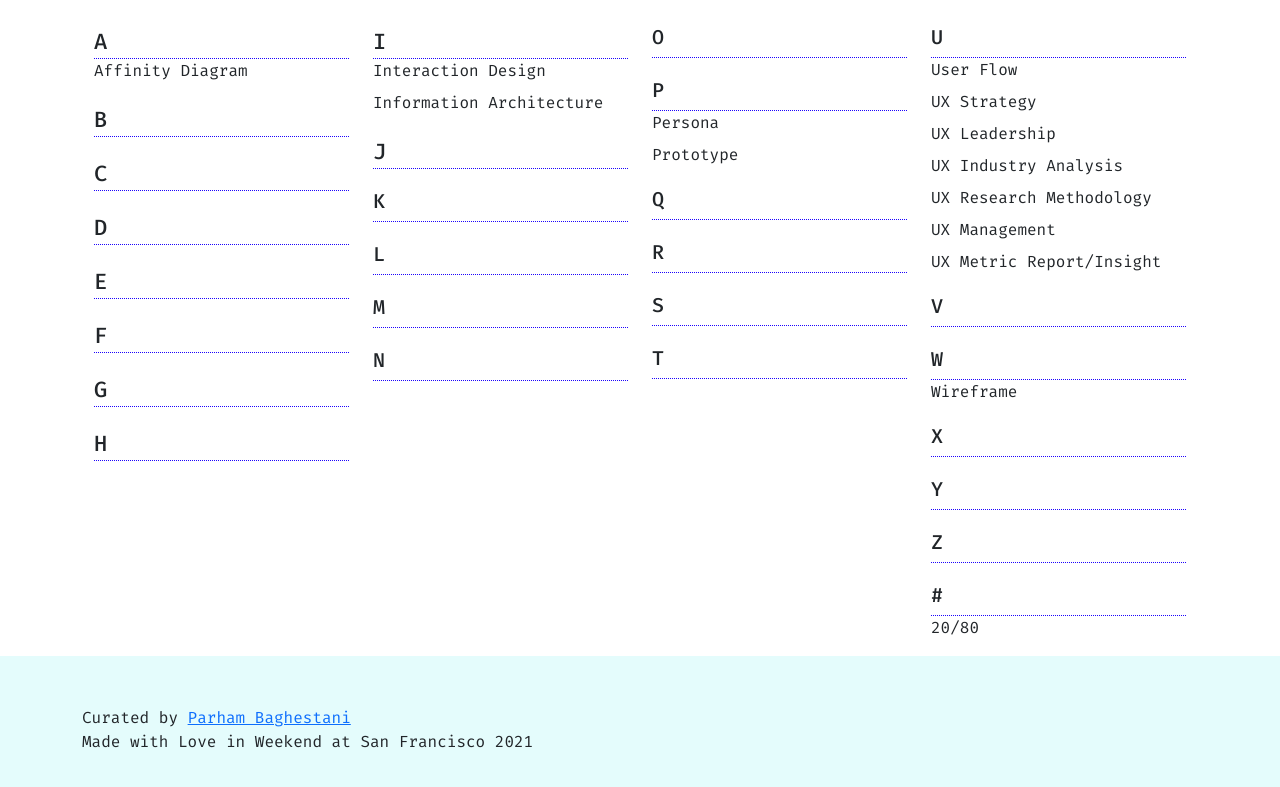
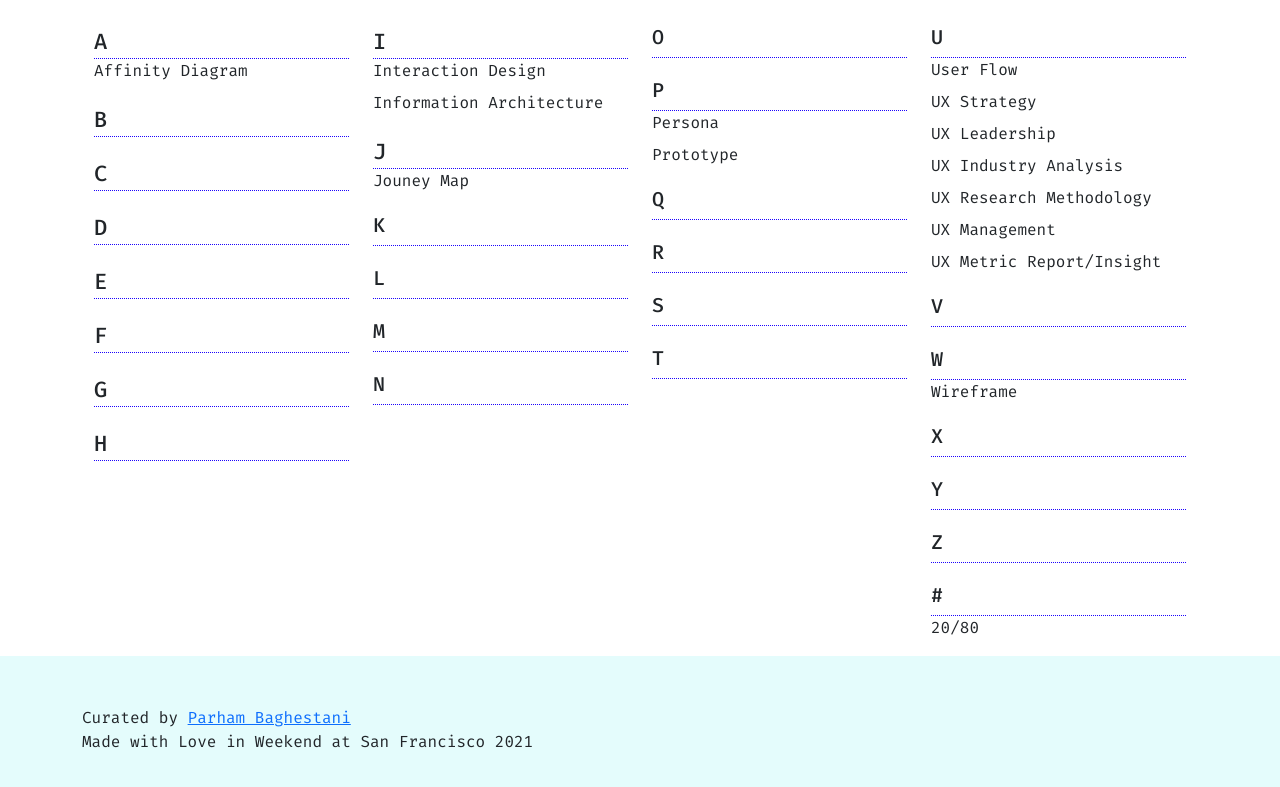
Before and after one commit to parhamb/glossary, a plain HTML site: page index.html in a window 1280 px wide. Shown: the part 151-938 px from the top of the page. Drawn offline with nearby package versions, Linux system fonts and the light colour scheme.

Commit message:
Update index.html

```diff
--- a/index.html
+++ b/index.html
@@ -34,6 +34,7 @@
                         <dd>Interaction Design</dd>
                         <dd>Information Architecture</dd>
                         <dt>J</dt>
+                        <dd>Jouney Map</dd>
                         <dt><h5>K</h5></dt>
                         <dt><h5>L</h5></dt>
                         <dt><h5>M</h5></dt>
```
